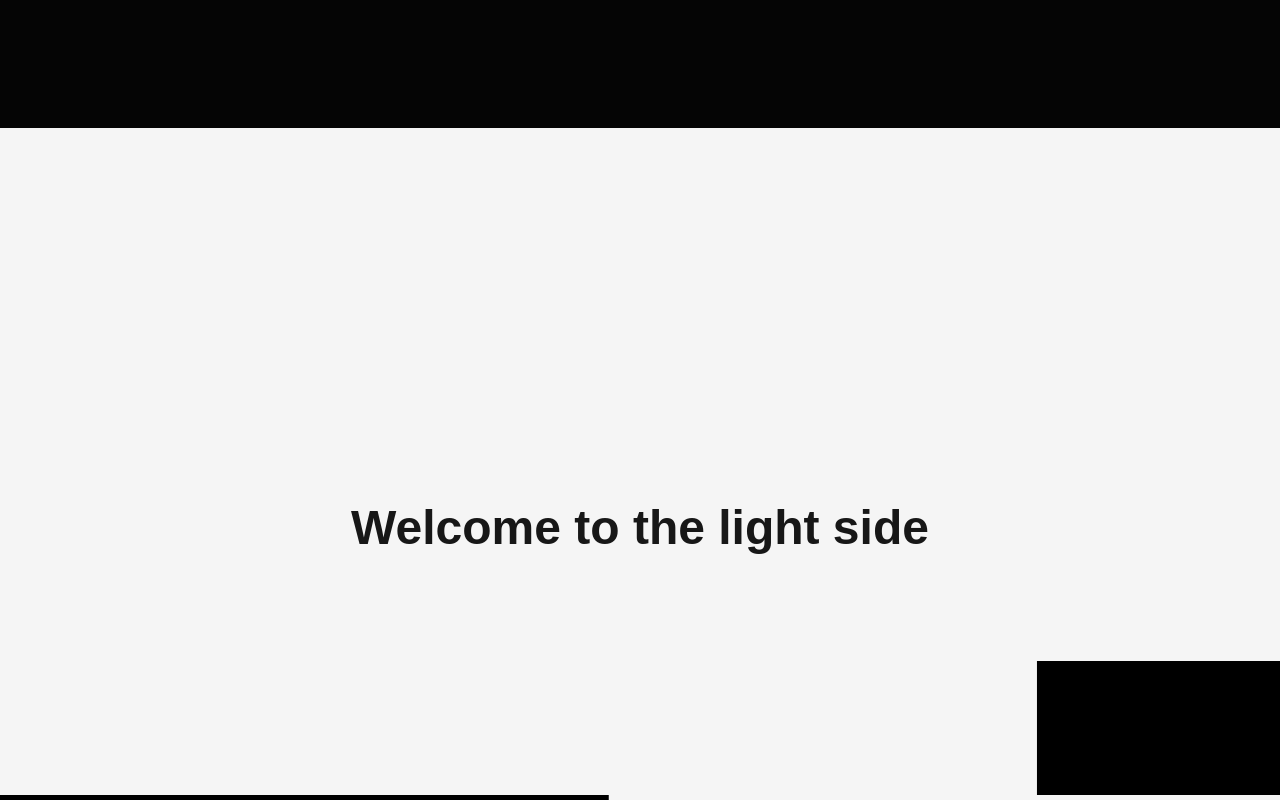
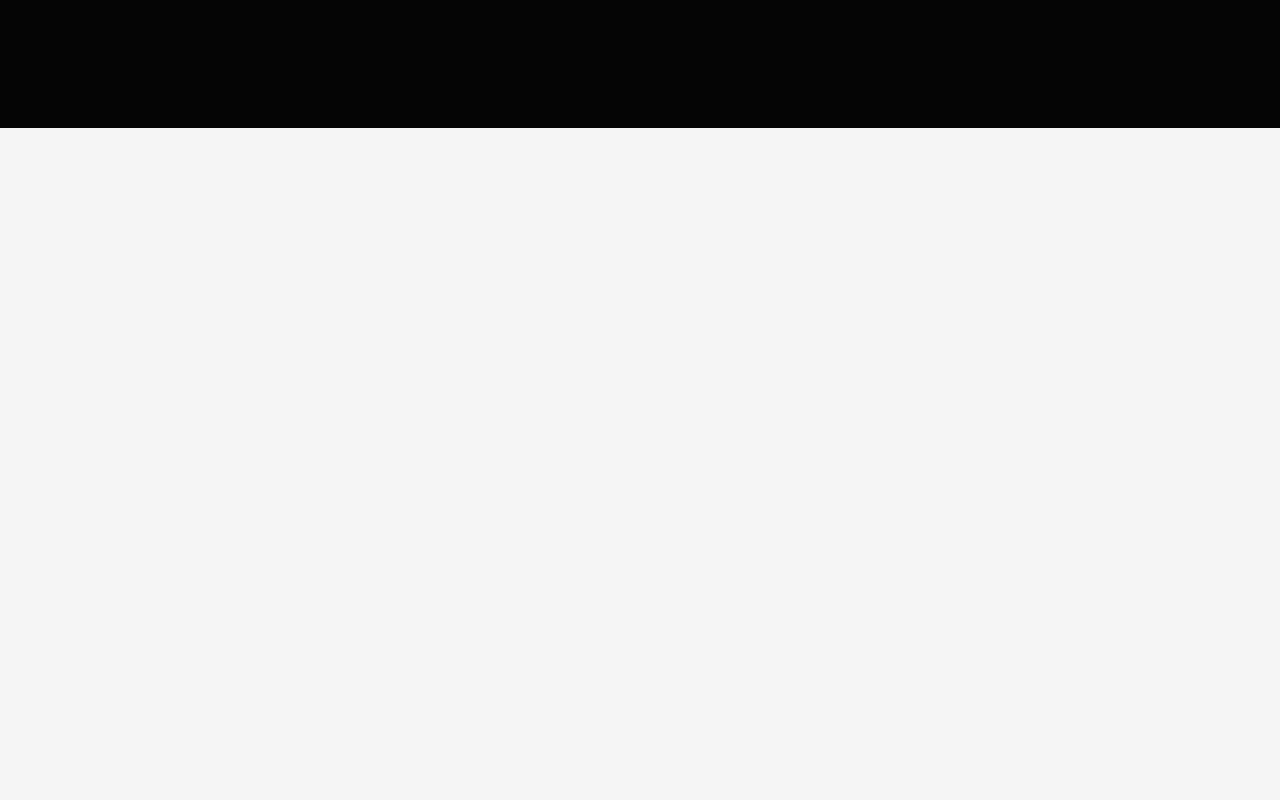
Before and after one commit to MONISHA2876/Monisha-Portfolio, a Next.js app: page / in a window 1280 px wide. Shown: the part 1600-2400 px from the top of the page. Built offline with nearby package versions, Linux system fonts and the light colour scheme.

Commit message:
style(transition): Improved the dark to light transition

```diff
--- a/component/Scrollstripereveal.tsx
+++ b/component/Scrollstripereveal.tsx
@@ -2,61 +2,249 @@
 
 import { useRef } from "react";
 import { motion, useScroll, useTransform, MotionValue } from "framer-motion";
+import { Code2, Palette, Cpu, ArrowUpRight, type LucideIcon } from "lucide-react";
 
-const STRIPE_COUNT = 6;
-const STRIPE_DURATION = 0.35;
-const STRIPE_STAGGER = 0.1;
+const STRIPE_COUNT = 5;
+const STRIPE_DURATION = 0.28;
+const STRIPE_STAGGER = 0.06;
+
+const HERO_FADE_END = 0.15;
+
+const HEADING_START = 0.32;
+const HEADING_END = 0.5;
+
+const CARD_START = 0.4;
+const CARD_STAGGER = 0.05;
+const CARD_DURATION = 0.24;
+
+function AnimatedWords({
+  text,
+  className = "",
+  wordDelay = 0.05,
+}: {
+  text: string;
+  className?: string;
+  wordDelay?: number;
+}) {
+  const words = text.split(" ");
+
+  return (
+    <motion.span
+      className={className}
+      initial="hidden"
+      whileInView="visible"
+      viewport={{ once: true, amount: 0.6 }}
+      transition={{ staggerChildren: wordDelay }}
+    >
+      {words.map((word, i) => (
+        <motion.span
+          key={i}
+          className="inline-block mr-[0.28em]"
+          variants={{
+            hidden: { opacity: 0, y: 18 },
+            visible: {
+              opacity: 1,
+              y: 0,
+              transition: { duration: 0.5, ease: [0.22, 1, 0.36, 1] },
+            },
+          }}
+        >
+          {word}
+        </motion.span>
+      ))}
+    </motion.span>
+  );
+}
 
 function Stripe({
-  index,
+  visualIndex,
   scrollYProgress,
 }: {
-  index: number;
+  visualIndex: number;
   scrollYProgress: MotionValue<number>;
 }) {
-  const start = index * STRIPE_STAGGER;
+  const order = STRIPE_COUNT - 1 - visualIndex;
+  const start = order * STRIPE_STAGGER;
   const end = Math.min(start + STRIPE_DURATION, 1);
 
-  const exitDirection = index % 2 === 0 ? "100%" : "-100%";
-  const x = useTransform(scrollYProgress, [start, end], ["0%", exitDirection]);
+  const y = useTransform(scrollYProgress, [start, end], ["0%", "-100%"]);
 
   return (
     <div
-      className="absolute left-0 w-full overflow-hidden"
+      className="absolute left-0 w-full overflow-hidden z-20"
       style={{
-        top: `${(index * 100) / STRIPE_COUNT}%`,
+        top: `${(visualIndex * 100) / STRIPE_COUNT}%`,
         height: `${100 / STRIPE_COUNT}%`,
       }}
     >
-      <motion.div className="h-full w-full bg-black" style={{ x }} />
+      <motion.div className="h-full w-full bg-black" style={{ y }} />
     </div>
   );
 }
 
-export default function ScrollStripeReveal() {
+type CardData = {
+  title: string;
+  subtitle: string;
+  description: string;
+  icon: LucideIcon;
+  accent: string;
+};
+
+function Card({
+  index,
+  title,
+  subtitle,
+  description,
+  icon: Icon,
+  accent,
+  scrollYProgress,
+}: CardData & { index: number; scrollYProgress: MotionValue<number> }) {
+  const start = CARD_START + index * CARD_STAGGER;
+  const end = Math.min(start + CARD_DURATION, 1);
+
+  const rotateX = useTransform(scrollYProgress, [start, end], [70, 0]);
+  const y = useTransform(scrollYProgress, [start, end], [110, 0]);
+  const scale = useTransform(scrollYProgress, [start, end], [0.8, 1]);
+  const opacity = useTransform(scrollYProgress, [start, end], [0, 1]);
+
+  return (
+    <motion.div
+      style={{ rotateX, y, scale, opacity, transformPerspective: 1400 }}
+      whileHover={{ y: -8 }}
+      className="group relative mx-auto aspect-[3/4] w-full max-w-xs overflow-hidden rounded-3xl border border-neutral-200 bg-gradient-to-b from-white to-neutral-50 shadow-xl"
+    >
+      <div className={`absolute inset-x-0 top-0 h-1.5 bg-gradient-to-r ${accent}`} />
+      <Icon
+        className="pointer-events-none absolute -bottom-6 -right-6 h-40 w-40 rotate-12 text-neutral-100"
+        strokeWidth={1}
+      />
+      <div className="relative z-10 flex h-full flex-col p-7">
+        <div className={`inline-flex h-14 w-14 items-center justify-center rounded-2xl bg-gradient-to-br ${accent} shadow-lg`}>
+          <Icon className="h-7 w-7 text-white" strokeWidth={1.75} />
+        </div>
+        <h3 className="mt-6 text-xl font-semibold text-neutral-900">{title}</h3>
+        <p className="text-sm font-medium text-neutral-400">{subtitle}</p>
+        <p className="mt-4 text-sm leading-relaxed text-neutral-500">{description}</p>
+        <div className="mt-auto flex items-center gap-1 text-sm font-medium text-neutral-900 opacity-0 transition-opacity group-hover:opacity-100">
+          Explore <ArrowUpRight className="h-4 w-4" />
+        </div>
+      </div>
+    </motion.div>
+  );
+}
+
+function LightContent({
+  scrollYProgress,
+  sectionTitle,
+  cards,
+}: {
+  scrollYProgress: MotionValue<number>;
+  sectionTitle: string;
+  cards: CardData[];
+}) {
+  const headingY = useTransform(scrollYProgress, [HEADING_START, HEADING_END], [60, 0]);
+  const headingOpacity = useTransform(scrollYProgress, [HEADING_START, HEADING_END], [0, 1]);
+
+  return (
+    <div className="relative z-10 flex h-full w-full flex-col items-center justify-center gap-10 px-6 md:gap-14">
+      <motion.h2
+        style={{ y: headingY, opacity: headingOpacity }}
+        className="text-3xl font-semibold text-neutral-900 md:text-5xl"
+      >
+        {sectionTitle}
+      </motion.h2>
+
+      <div className="grid w-full max-w-5xl grid-cols-1 gap-8 sm:grid-cols-3" style={{ perspective: 1400 }}>
+        {cards.map((card, i) => (
+          <Card key={card.title} index={i} scrollYProgress={scrollYProgress} {...card} />
+        ))}
+      </div>
+    </div>
+  );
+}
+
+interface ScrollStripeRevealProps {
+  sectionTitle?: string;
+  cards?: CardData[];
+}
+
+export default function ScrollStripeReveal({
+  sectionTitle = "What I Build",
+  cards = [
+    {
+      title: "Web & App",
+      subtitle: "Frontend & Backend",
+      description: "Responsive, performant products built end-to-end with modern frameworks.",
+      icon: Code2,
+      accent: "from-blue-500 to-indigo-600",
+    },
+    {
+      title: "Beautiful & Meaningful",
+      subtitle: "UI/UX",
+      description: "Interfaces crafted with intent — clean, accessible, and delightful to use.",
+      icon: Palette,
+      accent: "from-fuchsia-500 to-purple-600",
+    },
+    {
+      title: "AI Experience",
+      subtitle: "& Web3 DApp",
+      description: "Exploring intelligent systems and decentralized applications at the edge.",
+      icon: Cpu,
+      accent: "from-emerald-500 to-teal-600",
+    },
+  ],
+}: ScrollStripeRevealProps) {
   const containerRef = useRef<HTMLDivElement>(null);
+
   const { scrollYProgress } = useScroll({
     target: containerRef,
     offset: ["start start", "end end"],
   });
 
+  const heroOpacity = useTransform(scrollYProgress, [0, HERO_FADE_END], [1, 0]);
+  const heroY = useTransform(scrollYProgress, [0, HERO_FADE_END], [0, -40]);
+  const heroVisibility = useTransform(scrollYProgress, (v) =>
+    v > HERO_FADE_END ? "hidden" : "visible"
+  );
+
   return (
-    <div ref={containerRef} className="relative h-[300vh]">
-      <div className="sticky top-0 h-screen w-full overflow-hidden">
-        {/* Final revealed background */}
-        <div className="absolute inset-0 bg-neutral-100" />
+    <div ref={containerRef} className="relative h-[450vh]">
+      <div className="sticky top-0 h-screen w-full overflow-hidden bg-black">
+        <div className="absolute inset-0 z-0 bg-neutral-100" />
 
-        {/* Optional: content that appears once stripes are gone */}
-        <div className="relative z-0 flex h-full w-full items-center justify-center">
-          <h2 className="text-3xl md:text-5xl font-semibold text-neutral-900">
-            Welcome to the light side
-          </h2>
-        </div>
+        <LightContent scrollYProgress={scrollYProgress} sectionTitle={sectionTitle} cards={cards} />
 
-        {/* Stripes stacked above the background/content */}
         {Array.from({ length: STRIPE_COUNT }).map((_, i) => (
-          <Stripe key={i} index={i} scrollYProgress={scrollYProgress} />
+          <Stripe key={i} visualIndex={i} scrollYProgress={scrollYProgress} />
         ))}
+
+        <motion.div
+          style={{ opacity: heroOpacity, y: heroY, visibility: heroVisibility }}
+          className="pointer-events-none absolute inset-0 z-30 grid grid-cols-1 gap-y-16 p-16 text-white md:grid-cols-2 md:p-36"
+        >
+          <div className="flex items-start">
+            <AnimatedWords
+              text="Building products with purpose."
+              className="text-md md:text-lg leading-tight max-w-xs uppercase"
+            />
+          </div>
+
+          <div className="flex items-start md:justify-end">
+            <div className="max-w-md md:text-right">
+              <AnimatedWords
+                text="Beyond coding, I enjoy exploring astronomy, creating art and craft & diving into emerging technologies that challenge the way we think."
+                className="text-base md:text-lg text-neutral-300 leading-relaxed"
+              />
+            </div>
+          </div>
+
+          <div className="flex items-end">
+            <AnimatedWords
+              text="Learning something new every day."
+              className="text-md md:text-lg text-neutral-400 max-w-2xs uppercase"
+            />
+          </div>
+        </motion.div>
       </div>
     </div>
   );
```
